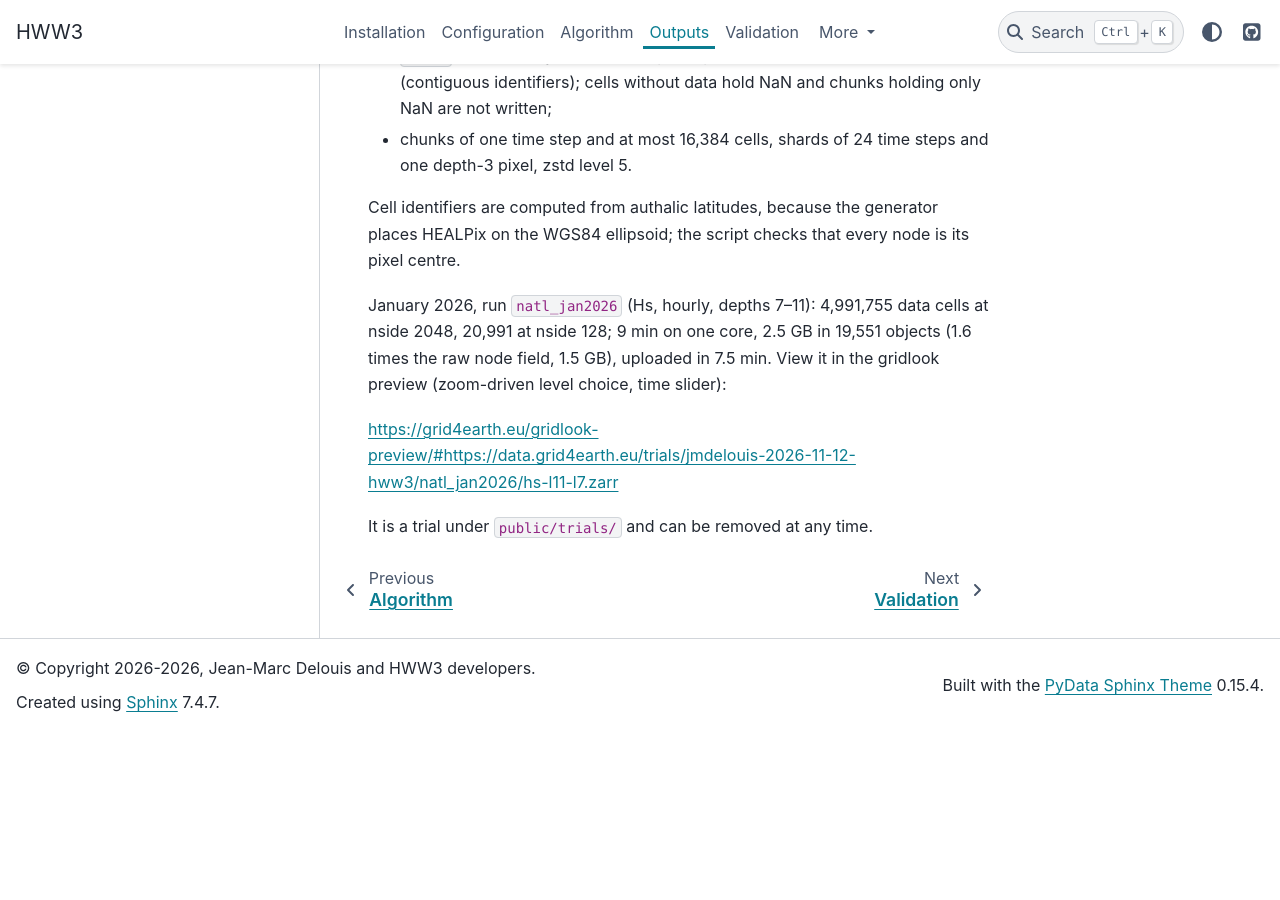
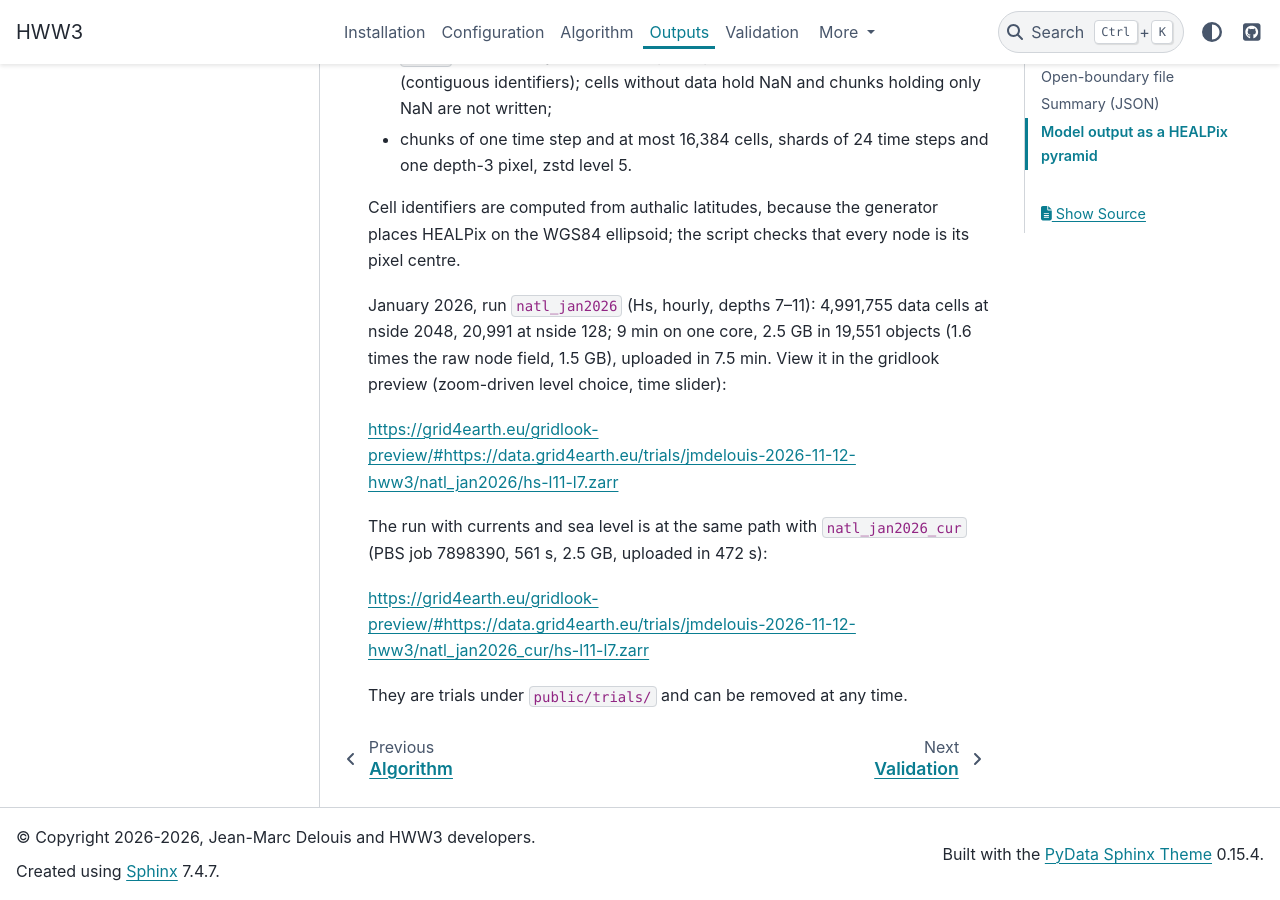
Before and after one commit to jmdelouis/HWW3, a Sphinx documentation site: the page built from docs/outputs.md, in a window 1280 px wide and 900 px high, scrolled down 2960 px. Built offline with Sphinx 7.4.7 and the PyData theme 0.15.4, drawn with Linux system fonts in a browser that asks for light colours; before the commit the page ends 3692 px from its top, so only the background shows below that.

Commit message:
January 2026 run with currents and sea level finished and analysed: PBS job 7894069 (41,654 s, 2% slower than wind and ice only) validated against L3 altimetry on the same 331,154 blocks (job 7898389) gives bias -0.225 m, RMSE 0.462 m, SI 0.138 and r 0.9738, i.e. lower random error at every nside but a bias 0.035 m more negative, attributed to the relative wind; its Hs pyramid (job 7898390, 561 s, 2.5 GB, uploaded in 472 s) is on s3://grid4earth/public/trials/jmdelouis-2026-11-12-hww3/natl_jan2026_cur/hs-l11-l7.zarr; note, validation and outputs pages updated.
Co-Authored-By: Claude Opus 5.5 <noreply@anthropic.com>

```diff
--- a/docs/outputs.md
+++ b/docs/outputs.md
@@ -115,4 +115,9 @@ View it in the gridlook preview (zoom-driven level choice, time slider):
 
 <https://grid4earth.eu/gridlook-preview/#https://data.grid4earth.eu/trials/jmdelouis-2026-11-12-hww3/natl_jan2026/hs-l11-l7.zarr>
 
-It is a trial under `public/trials/` and can be removed at any time.
+The run with currents and sea level is at the same path with
+`natl_jan2026_cur` (PBS job 7898390, 561 s, 2.5 GB, uploaded in 472 s):
+
+<https://grid4earth.eu/gridlook-preview/#https://data.grid4earth.eu/trials/jmdelouis-2026-11-12-hww3/natl_jan2026_cur/hs-l11-l7.zarr>
+
+They are trials under `public/trials/` and can be removed at any time.
```
Also changed, not shown: docs/validation.md (+8 -0 lines), tex/hww3/fig/natl_jan2026_cur_maps.png (added), tex/hww3/fig/natl_jan2026_cur_scatter.png (added), 3 other files.
